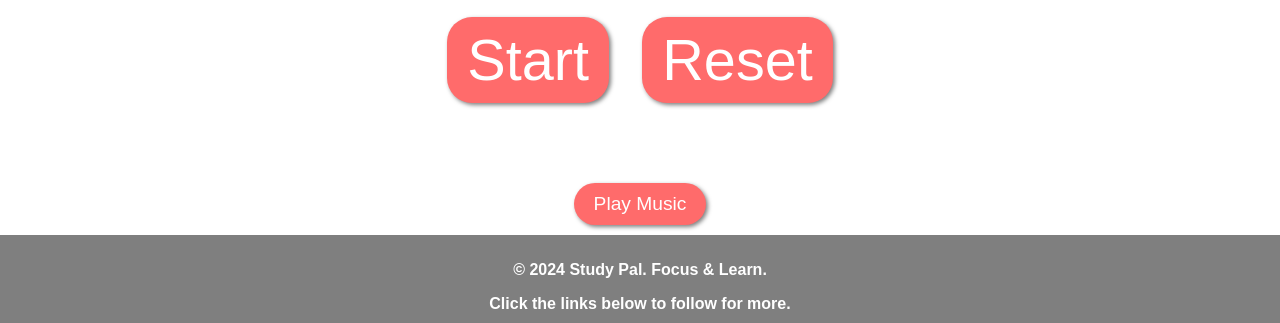
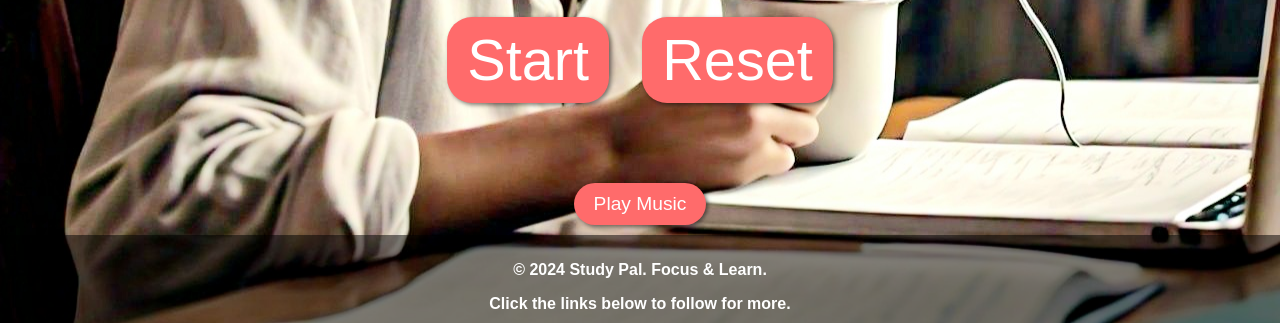
Before and after one commit to McAnnison/StudyPalProject, a plain HTML site: page index.html in a window 1280 px wide. Shown: the part 651-974 px from the top of the page. Drawn offline with Linux system fonts and the light colour scheme.

Commit message:
Update style1.css

```diff
--- a/style1.css
+++ b/style1.css
@@ -3,7 +3,7 @@ body {
     margin: 0;
     padding: 0;
     text-align: center;
-    background-image: url(./Items/pal.jpg);
+    background-image: url(pal.jpg);
     background-repeat: no-repeat;
     background-size: cover;
     background-position: center;
```
